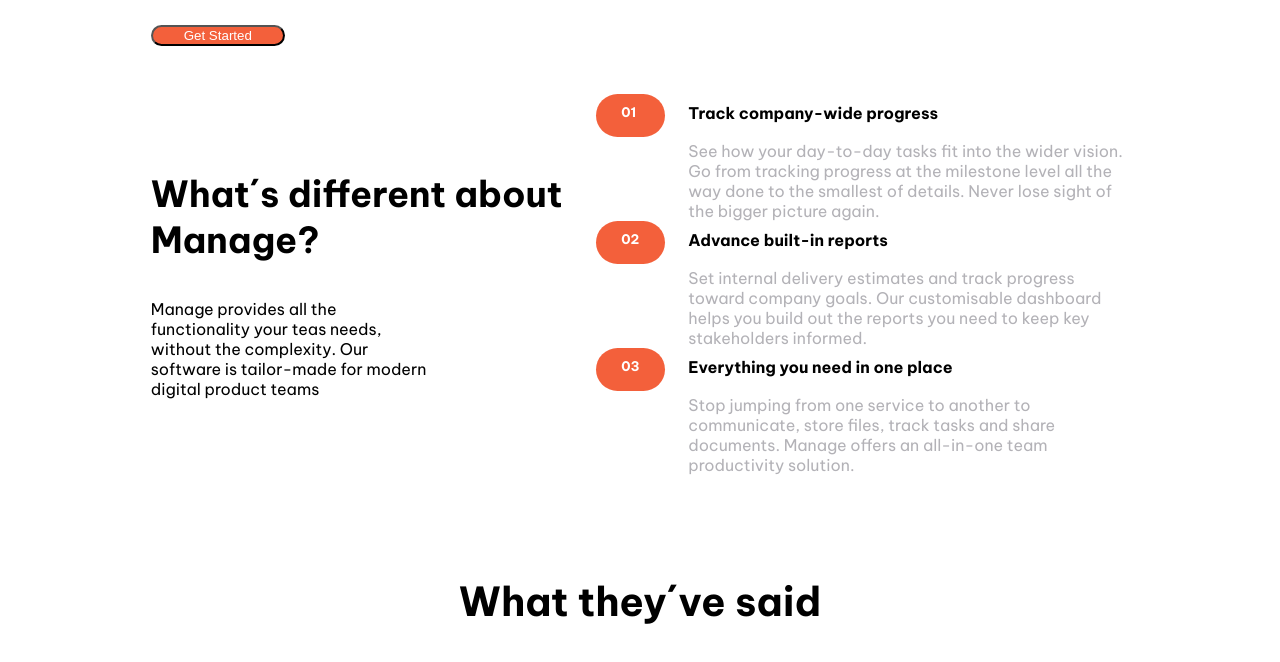
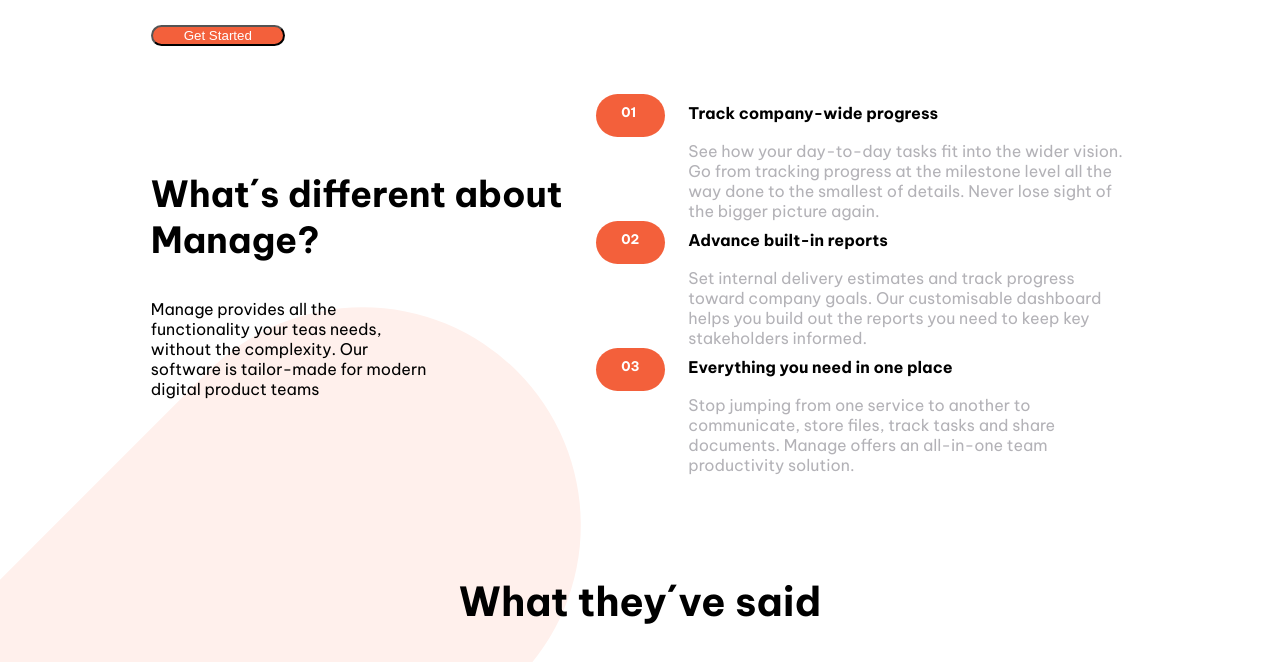
Before and after one commit to jcmk11/ManageFrontEnd1, a plain HTML site: page index.html in a window 1280 px wide. Shown: the part 749-1411 px from the top of the page. Drawn offline with Linux system fonts and the light colour scheme.

Commit message:
background

```diff
--- a/css/style.css
+++ b/css/style.css
@@ -8,6 +8,10 @@
 body{
    font-family: 'Be Vietnam Pro', sans-serif;
    font-size: 16px;
+   background-image: url("../img/bg-tablet-pattern.svg"), url("../img/bg-tablet-pattern.svg");
+   background-repeat: no-repeat;
+   background-position: left 110% bottom 110%, right 150% top 65%;
+
 }
 
 h1{
```
